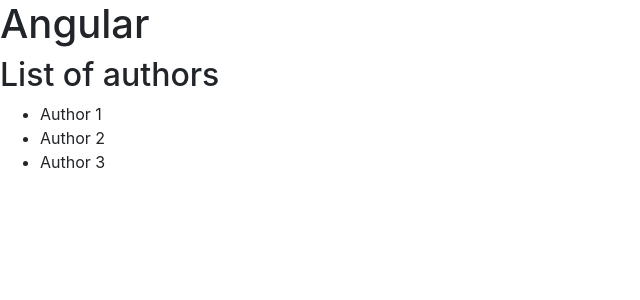
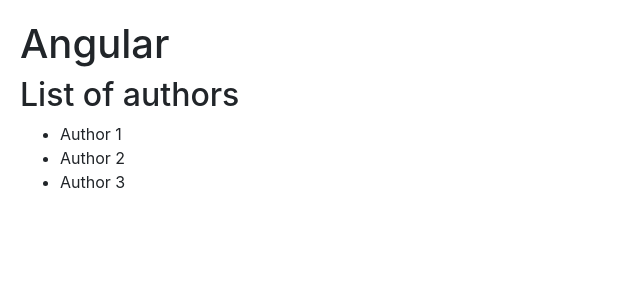
Before and after one commit to ZachNusbaum/ng-playground, an Angular app: page / in a window 1280 px wide. Shown: the top 300 px of the page, without its empty margins (0-640 px from the left). Built offline with nearby package versions, Linux system fonts and the light colour scheme.

Commit message:
Add padding to body

```diff
--- a/src/styles.css
+++ b/src/styles.css
@@ -1,2 +1,5 @@
 /* You can add global styles to this file, and also import other style files */
 @import "~bootstrap/dist/css/bootstrap.css";
+body {
+  padding: 20px;
+}
```
